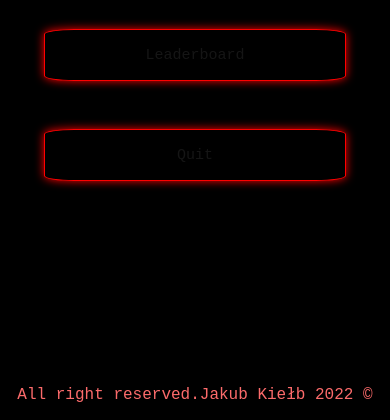
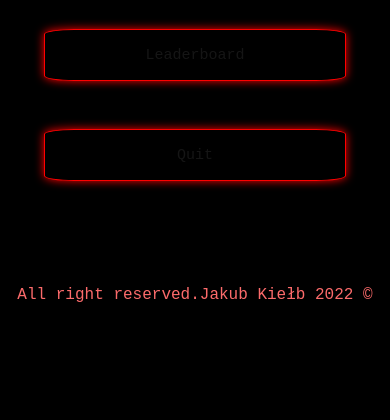
Before and after one commit to Thizz00/MemoryGame, a Python web app: template templates/Menu.html in a window 390 px wide. Shown: the part 426-846 px from the top of the page. After the commit the page ends 728 px from the top, so only its background shows below. Run offline with Jinja, Linux system fonts and the light colour scheme; the template is opened without the code that fills it, so the values that code supplies are empty.

Commit message:
Update main.css

```diff
--- a/static/main.css
+++ b/static/main.css
@@ -155,3 +155,9 @@ footer
     animation: glitch 3s ease-in-out infinite;
     margin-top:500px;
 }
+@media screen and (max-width:600px) {
+
+    footer{
+        margin-top: 400px;
+    }
+}
```
